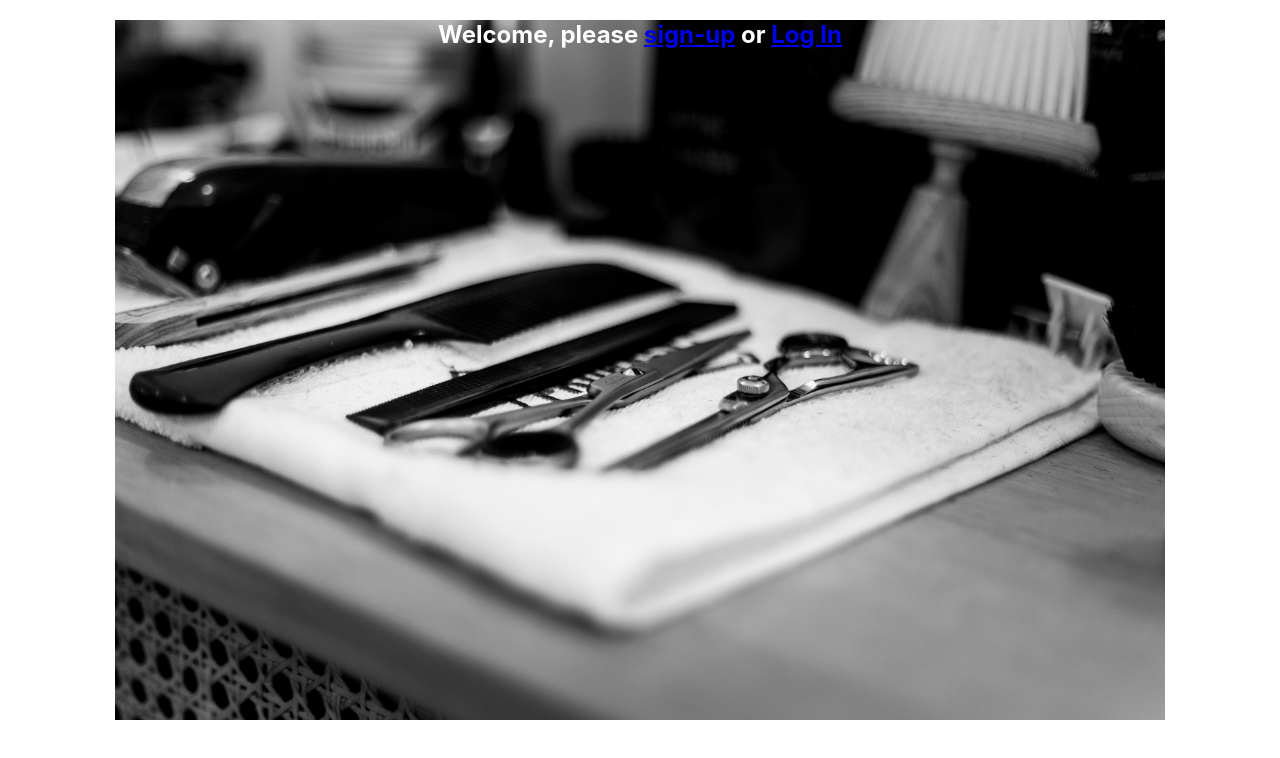
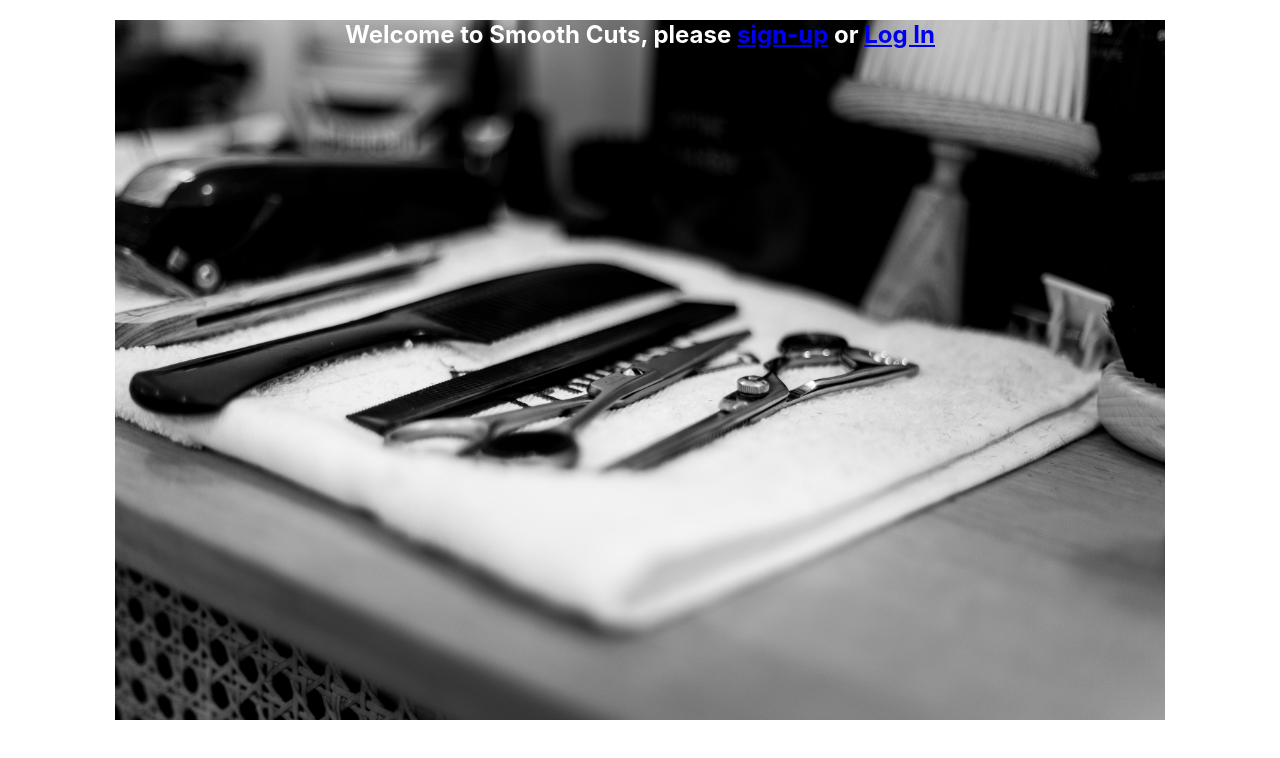
Before and after one commit to liquidsword/smooth_cuts_frontend, a React (Create React App) app: page / in a window 1280 px wide. Shown: the top 758 px of the page. Built offline with nearby package versions, Linux system fonts and the light colour scheme; no server answers.

Commit message:
Updated Readme
Updated the Readme to include a description of the app.

```diff
--- a/src/components/Home.js
+++ b/src/components/Home.js
@@ -7,7 +7,7 @@ import tools from '../B+W tools.jpg'
 const Home = ({}) => (
 <>
 
-    <h2>Welcome, please <Link to="/signup">sign-up</Link> or <Link to="/login">Log In</Link></h2>
+    <h2>Welcome to Smooth Cuts, please <Link to="/signup">sign-up</Link> or <Link to="/login">Log In</Link></h2>
 <br/>
 
 <div className ="Homescreen"></div>
```
Also changed, not shown: 1 other file (tests, documents, lock files or other folders).
